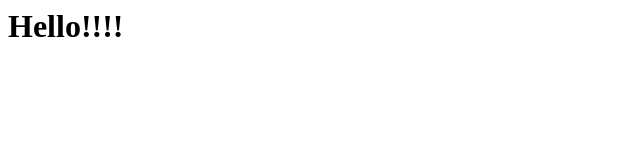
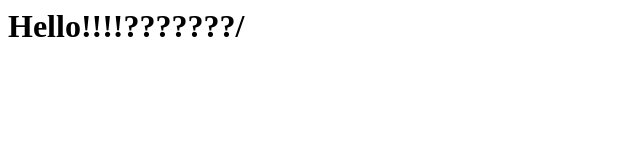
Before and after one commit to jwlw2022/hack18, a plain HTML site: page index.html in a window 1280 px wide. Shown: the whole page, without its empty margins (0-640 px from the left). Drawn offline with Linux system fonts and the light colour scheme.

Commit message:
Update index.html

```diff
--- a/index.html
+++ b/index.html
@@ -1 +1 @@
-<h1> Hello!!!! </h1>
+<h1> Hello!!!!???????/ </h1>
```
